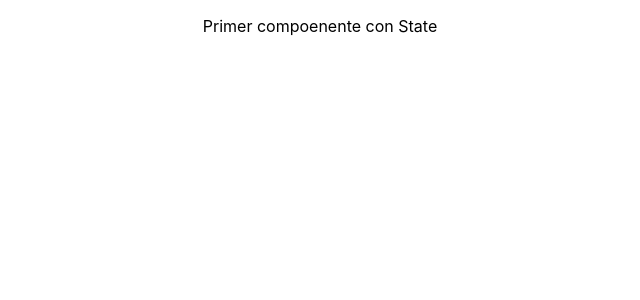
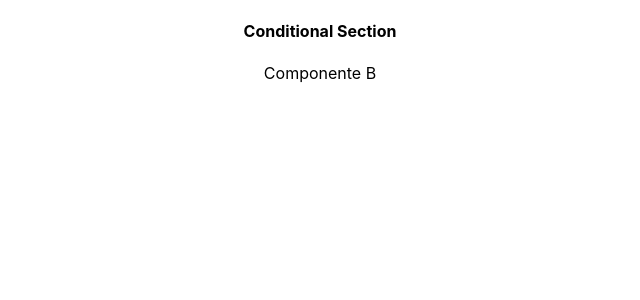
Before and after one commit to DanielCornelio/React_Course, a React (Create React App) app: page / in a window 1280 px wide. Shown: the top 300 px of the page, without its empty margins (320-960 px from the left). Built offline with nearby package versions, Linux system fonts and the light colour scheme.

Commit message:
renderizado condicional

```diff
--- a/src/App.js
+++ b/src/App.js
@@ -1,14 +1,17 @@
 import React,{Component} from 'react';
 import './App.css';
 // import Props from './Props'
-import States from './States'
+// import States from './States'
+import ConditionalSection from './ConditionalSection'
+
 
 class App extends Component{
   render(){
     return (
       <div className="App">
         {/* <Props/> */}
-        <States/>
+        {/* <States/> */}
+        <ConditionalSection/>
       </div>
 
     );
--- /dev/null
+++ b/src/ConditionalSection.js
@@ -0,0 +1,39 @@
+import React, { Component } from 'react';
+
+class ComponenteA extends Component {
+    render() {
+        return (
+            <p>Componente A</p>
+        );
+    }
+}
+
+class ComponenteB extends Component {
+    render() {
+        return (
+            <p>Componente B</p>
+        );
+    }
+}
+function useConditionalRendering(mostrarA){
+    if(mostrarA){
+        return <ComponenteA/>
+    }return <ComponenteB/>
+}
+
+class ConditionalSection extends Component {
+    constructor(){
+        super()
+        this.state = {mostrarA:false}
+    }
+    render() {
+        return (
+            <div>
+                <h4>Conditional Section</h4>
+                {useConditionalRendering(this.state.mostrarA)}
+            </div>
+        );
+    }
+}
+
+export default ConditionalSection;
--- a/src/States.js
+++ b/src/States.js
@@ -1,10 +1,42 @@
 import React, { Component } from 'react';
 
+class Contador extends Component {
+    constructor(props){
+        super(props)
+        this.state= {contador: this.props.contadorInicial
+
+        }
+        setInterval(()=>{
+            this.setState({contador: this.state.contador +1})
+        },1000)
+    }
+    render() {
+        return (
+            <ContadorNumero numero={this.state.contador}/>
+        );
+    }
+}
+Contador.defaultProps ={
+    contadorInicial : 0
+}
+class ContadorNumero extends Component{
+    render(){
+        console.log('ContadorNumero render()')
+        return(
+            <span>{this.props.numero}</span>
+        )
+    }
+}
 class States extends Component {
     state = {  }
     render() {
         return (
-            <p>Primer compoenente con State</p>
+            <>
+                <p>Primer compoenente con State</p>
+                <Contador
+                    contadorInicial={100}
+                />
+            </>
         );
     }
 }
```
